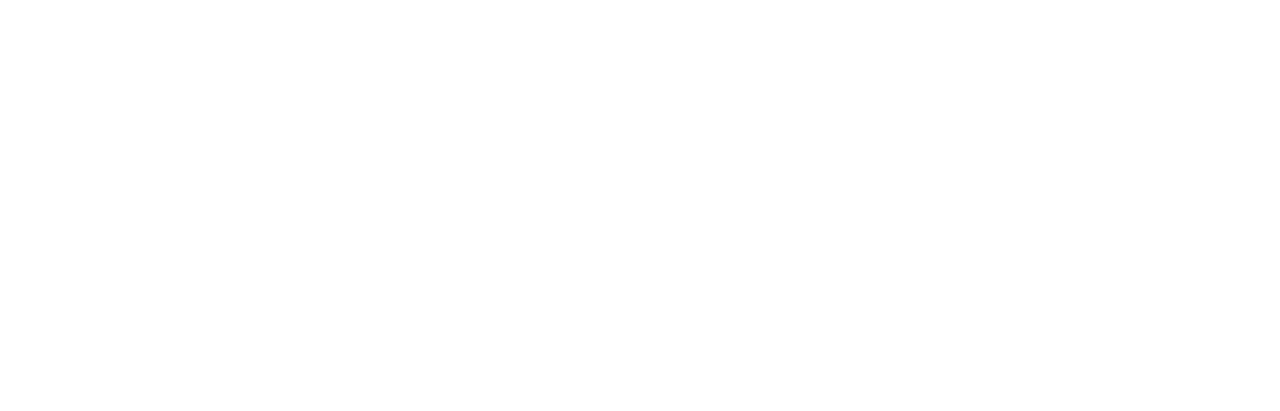
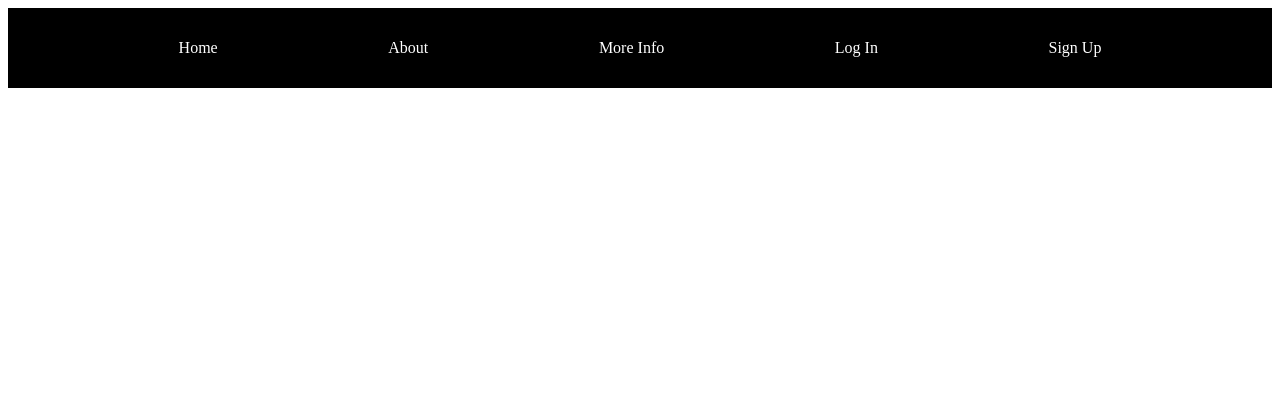
Before and after one commit to bstanton773/kekambas-91_css_grid, a plain HTML site: page index.html in a window 1280 px wide. Drawn offline with Linux system fonts and the light colour scheme.

Commit message:
Working navbar

```diff
--- a/css/main.css
+++ b/css/main.css
@@ -2,7 +2,7 @@
     height: 100vh;
     display: grid;
     grid-template-columns: 1fr 1fr 1fr 1fr 1fr 1fr;
-    grid-template-rows: 1fr 2fr 3fr;
+    grid-template-rows: 10vh 2fr 3fr;
     gap: 0px 0px;
     grid-auto-flow: row;
     grid-template-areas:
@@ -25,4 +25,15 @@
 
 .navbar {
     grid-area: navbar;
+    background-color: black;
+    display: flex;
+    justify-content: space-evenly;
+    align-items: center;
+    position: sticky;
+    top: 0;
 }
+
+.navbar > a {
+    color: white;
+    text-decoration: none;
+}
--- a/index.html
+++ b/index.html
@@ -10,7 +10,15 @@
 <body>
 
     <div class="container">
-        <div class="navbar"></div>
+        <!-- Nav Bar Area -->
+        <div class="navbar">
+            <a href="">Home</a>
+            <a href="">About</a>
+            <a href="">More Info</a>
+            <a href="">Log In</a>
+            <a href="">Sign Up</a>
+        </div>
+
         <div class="prof-pic"></div>
         <div class="prof-info"></div>
         <div class="posts"></div>
```
